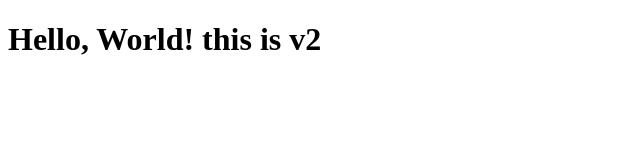
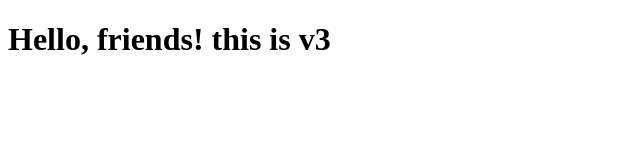
Before and after one commit to Vanitak130/Vk-repo-, a plain HTML site: page file.html in a window 1280 px wide. Shown: the whole page, without its empty margins (0-640 px from the left). Drawn offline with Linux system fonts and the light colour scheme.

Commit message:
v3 of file.html

```diff
--- a/file.html
+++ b/file.html
@@ -6,8 +6,8 @@
     <title>Document</title>
 </head>
 <body>
-    <h1>Hello, World!
-        this is v2
+    <h1>Hello, friends!
+        this is v3
     </h1>
 </body>
 </html>
```
